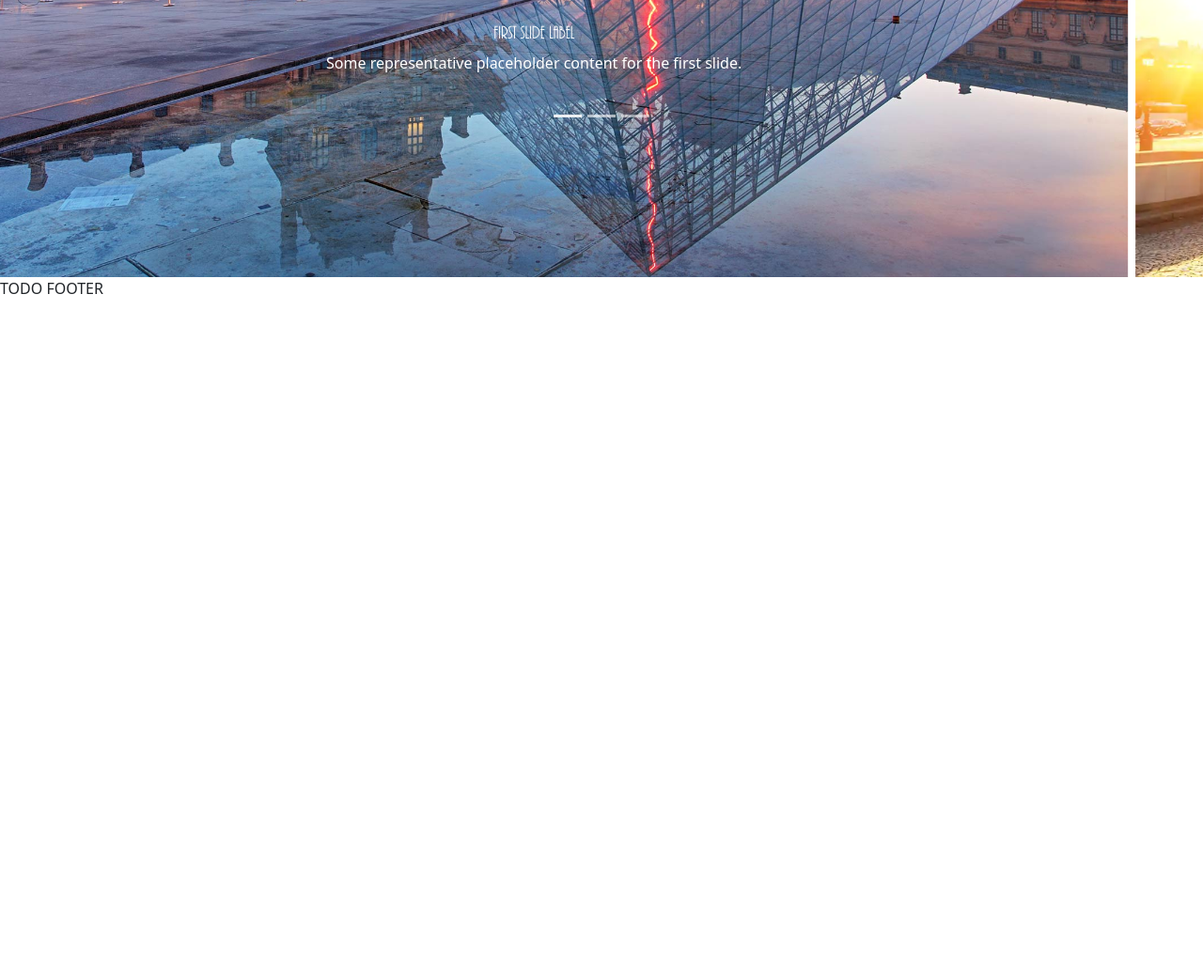
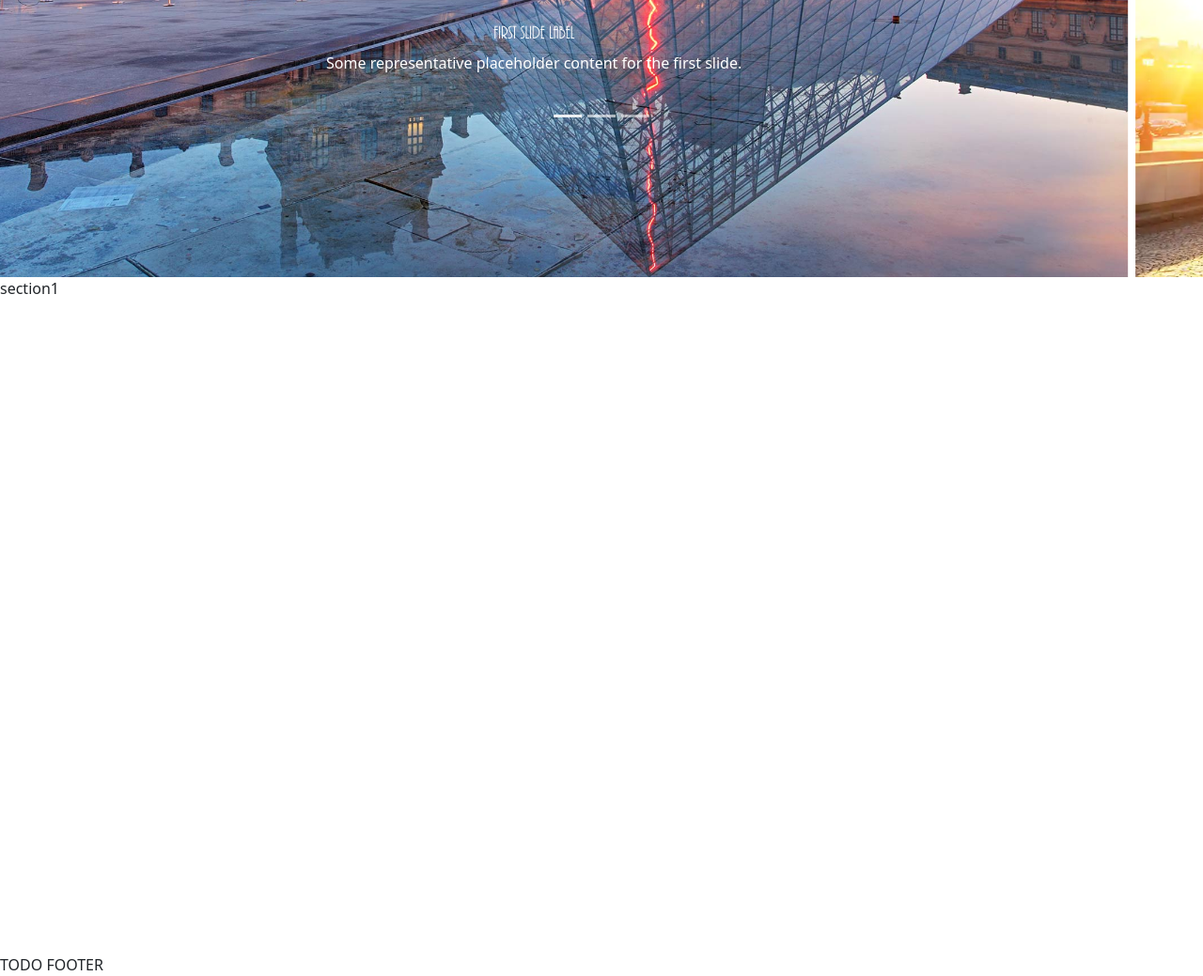
Before and after one commit to jean-francoisfromparis/projethotelchambord, a website built with webpack: page src/index.html in a window 1280 px wide. Shown: the part 505-1544 px from the top of the page at 94% size. Before the commit the page ends 824 px from the top, so only its background shows below. Built offline with nearby package versions, Linux system fonts and the light colour scheme.

Commit message:
Add template Exemple index.html

```diff
--- a/src/asset/styles/_base.scss
+++ b/src/asset/styles/_base.scss
@@ -7,7 +7,8 @@
 }
 
 main {
-  padding-top: 10vh;
+  margin-top: 10vh;
+  height: 100%;
 }
 
 h1, h2, h3, h4, h5, h6 {
@@ -23,5 +24,5 @@
 }
 
 section {
-  max-height: 90vh;
+  height: 90vh;
 }
--- a/src/index.html
+++ b/src/index.html
@@ -52,6 +52,9 @@
             </button>
         </div>
     </section>
+    <section>
+        section1
+    </section>
 
 </main>
 <!--footer-->
```
